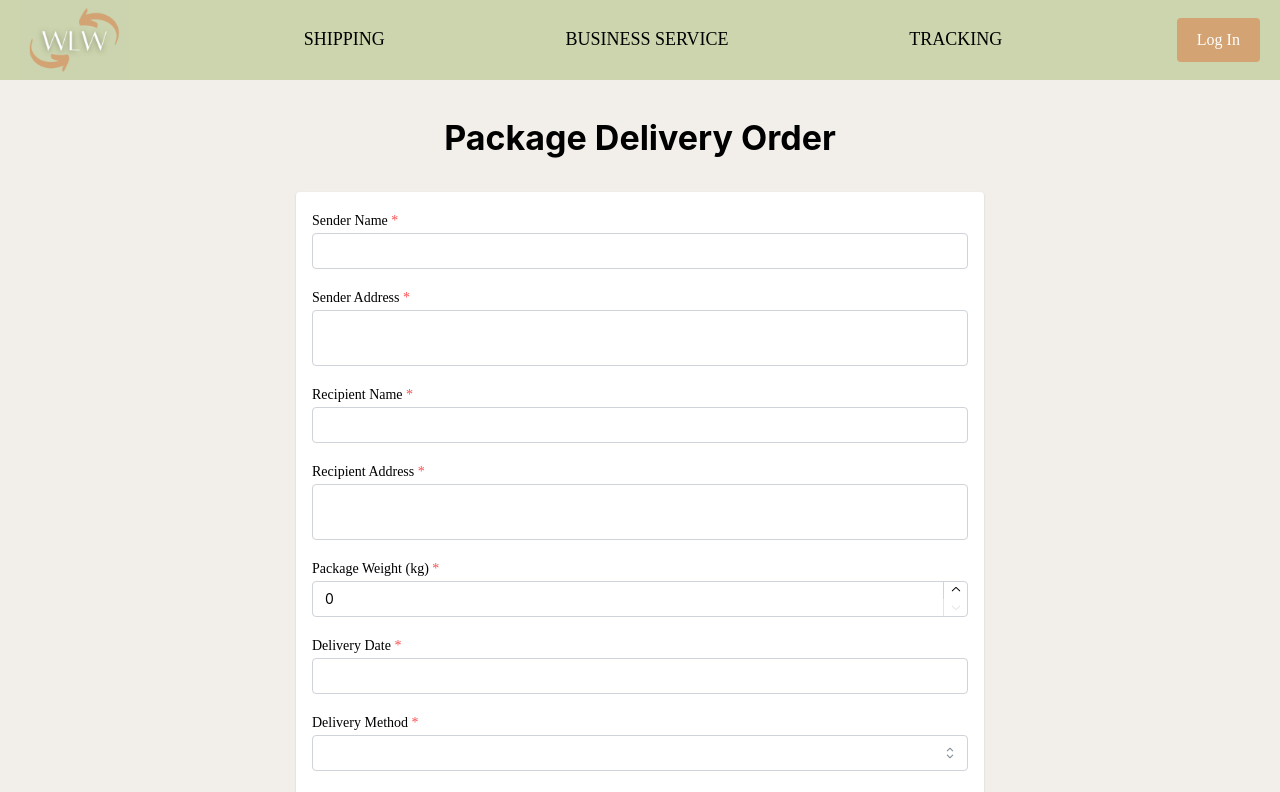
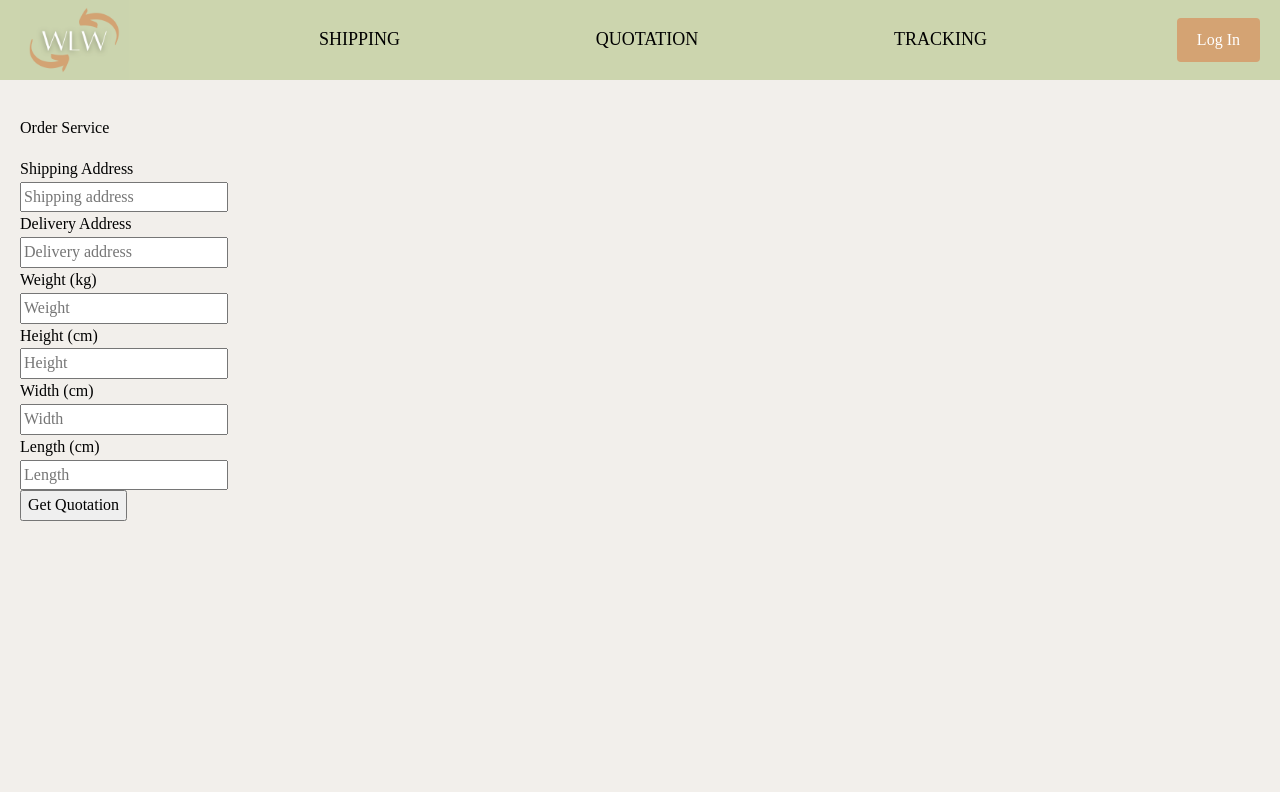
Before and after one commit to cristina-trofimov/WLW_soen343, a React (Vite) app in the folder frontend/: page /order in a window 1280 px wide. Shown: the top 792 px of the page. Built offline with nearby package versions, Linux system fonts and the light colour scheme.

Commit message:
small changes

```diff
--- a/frontend/src/main.tsx
+++ b/frontend/src/main.tsx
@@ -27,11 +27,6 @@ const router = createBrowserRouter([
       {
         path: "home",
         element: <HomePage />,
-
-      },
-        {
-        path: "quote",
-        element: <QuotationPage />,
 
       },
         {
--- a/frontend/src/pages/OrderPage.tsx
+++ b/frontend/src/pages/OrderPage.tsx
@@ -1,123 +1,263 @@
-import './OrderPage.css';
+import './QuotationPage.css';
 import { useState, ChangeEvent } from 'react';
 import axios from 'axios';
 
-import {
-  Container,
-  Title,
-  TextInput,
-  NumberInput,
-  Select,
-  Textarea,
-  Button,
-  Group,
-  Paper,
-  Stack,
-} from '@mantine/core';
-import { DatePickerInput } from '@mantine/dates';
+// Define the type for a suggestion object
+type Suggestion = {
+  display_name: string;
+  lat: string;
+  lon: string;
+};
 
-interface FormData {
-  senderName: string;
-  senderAddress: string;
-  recipientName: string;
-  recipientAddress: string;
-  packageWeight: number;
-  deliveryDate: Date | null;
-  deliveryMethod: string;
-  specialInstructions: string;
-}
-
-const OrderPage: React.FC = () => {
-  const [formData, setFormData] = useState<FormData>({
-    senderName: '',
-    senderAddress: '',
-    recipientName: '',
-    recipientAddress: '',
-    packageWeight: 0,
-    deliveryDate: null,
-    deliveryMethod: '',
-    specialInstructions: '',
+const OrderPage = () => {
+  const [shippingAddress, setShippingAddress] = useState('');
+  const [deliveryAddress, setDeliveryAddress] = useState('');
+  const [shippingCoords, setShippingCoords] = useState<[number, number] | null>(null);
+  const [deliveryCoords, setDeliveryCoords] = useState<[number, number] | null>(null);
+  const [shippingSuggestions, setShippingSuggestions] = useState<Suggestion[]>([]);
+  const [deliverySuggestions, setDeliverySuggestions] = useState<Suggestion[]>([]);
+  const [distance, setDistance] = useState<string | null>(null);
+  const [weight, setWeight] = useState('');
+  const [height, setHeight] = useState('');
+  const [width, setWidth] = useState('');
+  const [length, setLength] = useState('');
+  const [shippingPrices, setShippingPrices] = useState({
+    regular: 0,
+    express: 0,
+    eco: 0
+  });
+  const [deliveryDate, setDeliveryDate] = useState({
+    regular: "",
+    express: "",
+    eco: ""
   });
 
-  const handleInputChange = (name: keyof FormData, value: string | number | Date | null) => {
-    setFormData((prev) => ({ ...prev, [name]: value }));
+  // Handle address input change
+  const handleAddressChange = async (
+    e: ChangeEvent<HTMLInputElement>,
+    setAddress: React.Dispatch<React.SetStateAction<string>>,
+    setCoords: React.Dispatch<React.SetStateAction<[number, number] | null>>,
+    setSuggestions: React.Dispatch<React.SetStateAction<Suggestion[]>>
+  ) => {
+    const query = e.target.value;
+    setAddress(query);
+
+    if (query.length > 2) {
+      try {
+        const response = await axios.get(
+          `https://nominatim.openstreetmap.org/search?format=json&q=${query}&countrycodes=ca`
+        );
+        setSuggestions(response.data);
+        setCoords(null);  // Clear previous coordinates
+      } catch (error) {
+        console.error('Error fetching address suggestions:', error);
+      }
+    } else {
+      setSuggestions([]);
+    }
   };
 
-  const handleSubmit = (e: React.FormEvent) => {
-    e.preventDefault();
-    console.log('Form submitted:', formData);
-    // Here you would typically send the data to your backend
+  // Handle suggestion selection
+  const handleSelectSuggestion = (
+    suggestion: Suggestion,
+    setAddress: React.Dispatch<React.SetStateAction<string>>,
+    setCoords: React.Dispatch<React.SetStateAction<[number, number] | null>>,
+    setSuggestions: React.Dispatch<React.SetStateAction<Suggestion[]>>
+  ) => {
+    setAddress(suggestion.display_name);
+    setCoords([parseFloat(suggestion.lat), parseFloat(suggestion.lon)]);
+    setSuggestions([]);
+  };
+
+  // Function to calculate the shipping prices
+  const calculateShippingPrices = (distance: number) => {
+    if (!weight || !height || !width || !length) {
+      alert('Please fill all package dimensions (weight, height, width, length)');
+      return;
+    }
+
+    const packageWeight = parseFloat(weight);
+    const packageHeight = parseFloat(height);
+    const packageWidth = parseFloat(width);
+    const packageLength = parseFloat(length);
+
+    // Basic calculation for volume and weight-based price (just a sample formula)
+    const volume = packageHeight * packageWidth * packageLength;
+    const basePrice = volume * 0.10 + packageWeight * 0.25 + 5 + 0.90 * distance;
+
+    const regularPrice = basePrice;
+    const expressPrice = regularPrice * 1.2;
+    const ecoPrice = regularPrice * 0.8;
+
+    setShippingPrices({
+      regular: parseFloat(regularPrice.toFixed(2)),
+      express: parseFloat(expressPrice.toFixed(2)),
+      eco: parseFloat(ecoPrice.toFixed(2))
+    });
+  };
+
+  const calculateDeliveryDate = (daysToAdd: number): string => {
+    const today = new Date();
+    today.setDate(today.getDate() + daysToAdd);
+    return today.toLocaleDateString('en-US', {
+      year: 'numeric',
+      month: 'long',
+      day: 'numeric'
+    });
+  };
+
+  const updateDeliveryDates = () => {
+    setDeliveryDate({
+      regular: calculateDeliveryDate(5),
+      express: calculateDeliveryDate(2),
+      eco: calculateDeliveryDate(8)
+    });
+  };
+
+  // Calculate the distance using OpenRouteService API
+  const calculateDistance = () => {
+    if (shippingCoords && deliveryCoords) {
+      const apiKey = '5b3ce3597851110001cf6248f835839e4a72421881fa97ad83367c9d';
+      const url = `https://api.openrouteservice.org/v2/directions/driving-car/geojson`;
+
+      const request = new XMLHttpRequest();
+
+      request.open('POST', url);
+      request.setRequestHeader('Accept', 'application/json, application/geo+json, application/gpx+xml, img/png; charset=utf-8');
+      request.setRequestHeader('Content-Type', 'application/json');
+      request.setRequestHeader('Authorization', apiKey);
+
+      request.onreadystatechange = function () {
+        if (this.readyState === 4) {
+          if (this.status === 200) {
+            const responseData = JSON.parse(this.responseText);
+            const distanceInMeters = responseData.features[0].properties.segments[0].distance;
+            const distanceInKm = (distanceInMeters / 1000).toFixed(2);
+            setDistance(distanceInKm + ' km');
+            calculateShippingPrices(parseFloat(distanceInKm));
+            updateDeliveryDates();
+          } else {
+            setDistance('Error calculating distance');
+          }
+        }
+      };
+
+      const body = `{
+        "coordinates": [
+          [${shippingCoords[1]}, ${shippingCoords[0]}],
+          [${deliveryCoords[1]}, ${deliveryCoords[0]}]
+        ]
+      }`;
+
+      request.send(body);
+    } else {
+      setDistance('Invalid coordinates');
+    }
   };
 
   return (
-    <Container size="sm">
-      <Title order={1} ta="center" mt="md" mb="xl">
-        Package Delivery Order
-      </Title>
+    <div>
+      <p>Order Service</p>
+      <form id="orderForm" onSubmit={(e) => e.preventDefault()}>
+        <label>Shipping Address</label><br />
+        <input
+          type="text"
+          value={shippingAddress}
+          onChange={(e) =>
+            handleAddressChange(e, setShippingAddress, setShippingCoords, setShippingSuggestions)
+          }
+          placeholder="Shipping address"
+        /><br />
+        {shippingSuggestions.length > 0 && (
+          <div className="suggestion-container">
+            {shippingSuggestions.map((suggestion, index) => (
+              <div
+                key={index}
+                onClick={() =>
+                  handleSelectSuggestion(suggestion, setShippingAddress, setShippingCoords, setShippingSuggestions)
+                }
+                className="suggestion-item"
+              >
+                {suggestion.display_name}
+              </div>
+            ))}
+          </div>
+        )}
 
-      <Paper shadow="xs" p="md">
-        <form onSubmit={handleSubmit}>
-          <Stack gap="md">
-            <TextInput
-              label="Sender Name"
-              required
-              value={formData.senderName}
-              onChange={(e) => handleInputChange('senderName', e.currentTarget.value)}
-            />
-            <Textarea
-              label="Sender Address"
-              required
-              value={formData.senderAddress}
-              onChange={(e) => handleInputChange('senderAddress', e.currentTarget.value)}
-            />
-            <TextInput
-              label="Recipient Name"
-              required
-              value={formData.recipientName}
-              onChange={(e) => handleInputChange('recipientName', e.currentTarget.value)}
-            />
-            <Textarea
-              label="Recipient Address"
-              required
-              value={formData.recipientAddress}
-              onChange={(e) => handleInputChange('recipientAddress', e.currentTarget.value)}
-            />
-            <NumberInput
-              label="Package Weight (kg)"
-              required
-              min={0}
-              value={formData.packageWeight}
-              onChange={(value) => handleInputChange('packageWeight', value || 0)}
-            />
-            <DatePickerInput
-              label="Delivery Date"
-              required
-              value={formData.deliveryDate}
-              onChange={(date) => handleInputChange('deliveryDate', date)}
-            />
-            <Select
-              label="Delivery Method"
-              required
-              data={[
-                { value: 'standard', label: 'Standard' },
-                { value: 'express', label: 'Express' },
-                { value: 'overnight', label: 'Overnight' },
-              ]}
-              value={formData.deliveryMethod}
-              onChange={(value) => handleInputChange('deliveryMethod', value || '')}
-            />
-            <Textarea
-              label="Special Instructions"
-              value={formData.specialInstructions}
-              onChange={(e) => handleInputChange('specialInstructions', e.currentTarget.value)}
-            />
-            <Group justify="right" mt="md">
-              <Button type="submit">Place Order</Button>
-            </Group>
-          </Stack>
-        </form>
-      </Paper>
-    </Container>
+        <label>Delivery Address</label><br />
+        <input
+          type="text"
+          value={deliveryAddress}
+          onChange={(e) =>
+            handleAddressChange(e, setDeliveryAddress, setDeliveryCoords, setDeliverySuggestions)
+          }
+          placeholder="Delivery address"
+        /><br />
+        {deliverySuggestions.length > 0 && (
+          <div className="suggestion-container">
+            {deliverySuggestions.map((suggestion, index) => (
+              <div
+                key={index}
+                onClick={() =>
+                  handleSelectSuggestion(suggestion, setDeliveryAddress, setDeliveryCoords, setDeliverySuggestions)
+                }
+                className="suggestion-item"
+              >
+                {suggestion.display_name}
+              </div>
+            ))}
+          </div>
+        )}
+
+        <label>Weight (kg)</label><br />
+        <input
+          name="weight"
+          type="text"
+          value={weight}
+          onChange={(e) => setWeight(e.target.value)}
+          placeholder="Weight"
+        /><br />
+        <label>Height (cm)</label><br />
+        <input
+          name="height"
+          type="text"
+          value={height}
+          onChange={(e) => setHeight(e.target.value)}
+          placeholder="Height"
+        /><br />
+        <label>Width (cm)</label><br />
+        <input
+          name="width"
+          type="text"
+          value={width}
+          onChange={(e) => setWidth(e.target.value)}
+          placeholder="Width"
+        /><br />
+        <label>Length (cm)</label><br />
+        <input
+          name="length"
+          type="text"
+          value={length}
+          onChange={(e) => setLength(e.target.value)}
+          placeholder="Length"
+        /><br />
+
+        <button onClick={calculateDistance}>Get Quotation</button>
+      </form>
+
+      {distance && (
+        <>
+          <p>Distance: {distance}</p>
+
+          <div>
+            <p>Shipping Dates</p>
+            <p>Regular Shipping: ${shippingPrices.regular} (delivers: {deliveryDate.regular})</p>
+            <p>Express Shipping: ${shippingPrices.express} (delivers: {deliveryDate.express})</p>
+            <p>Eco Shipping: ${shippingPrices.eco} (delivers: {deliveryDate.eco})</p>
+          </div>
+        </>
+      )}
+    </div>
   );
 };
 
--- a/frontend/src/pages/QuotationPage.tsx
+++ b/frontend/src/pages/QuotationPage.tsx
@@ -2,7 +2,7 @@ import './QuotationPage.css';
 import { useState, ChangeEvent } from 'react';
 import axios from 'axios';
 
-
+/*
 import {
   Container,
   Title,
@@ -15,7 +15,7 @@ import {
   Paper,
   Stack,
 } from '@mantine/core';
-import { DatePickerInput } from '@mantine/dates';
+import { DatePickerInput } from '@mantine/dates'; */
 
 // Define the type for a suggestion object
 type Suggestion = {
--- a/frontend/src/routes/Layout.tsx
+++ b/frontend/src/routes/Layout.tsx
@@ -13,8 +13,8 @@ const Layout = () => {
                 <a onClick={() => navigate("/home")}>
                     <div className={classes.logo}><Image src={"./WLW_logo.png"} h={"80px"}/></div>
                 </a>
-                <button className={classes.headerButton} onClick={() => navigate("/")}>SHIPPING</button>
-                <button className={classes.headerButton} onClick={() => navigate("/quote")}>BUSINESS SERVICE</button>
+                <button className={classes.headerButton} onClick={() => navigate("/order")}>SHIPPING</button>
+                <button className={classes.headerButton} onClick={() => navigate("/quote")}>QUOTATION</button>
                 <button className={classes.headerButton} onClick={() => navigate("/")}>TRACKING</button>
                 <button className={classes.loginButton} onClick={() => navigate("/login")}>Log In</button>
             </div>
```
